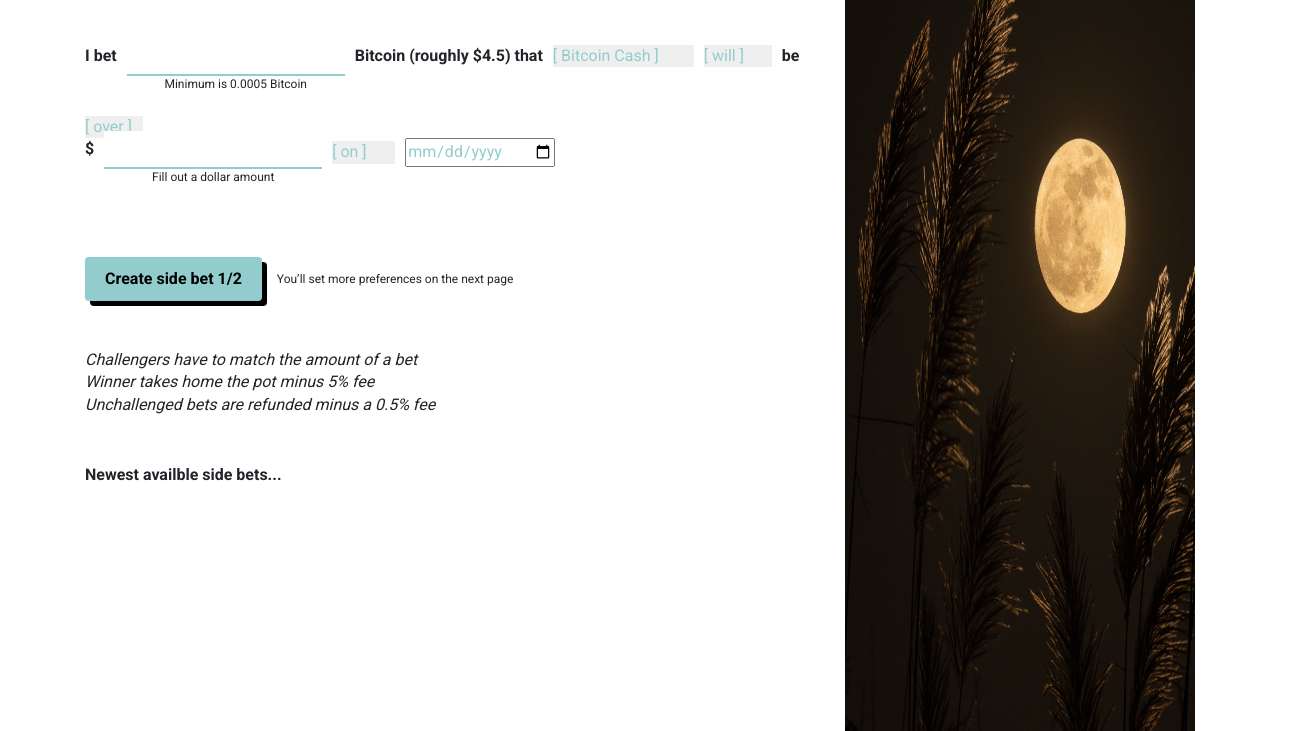
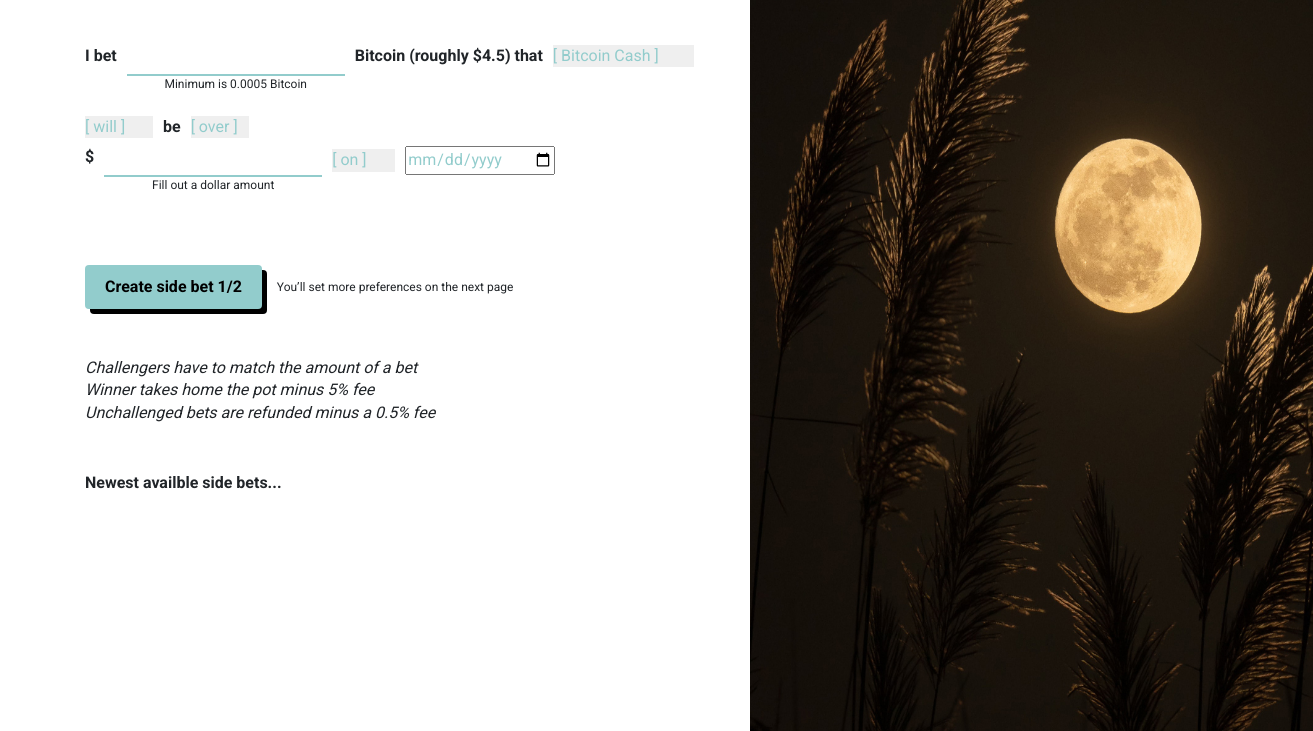
Before and after one commit to Emmanueleclipse/Form-Bootstrap, a plain HTML site: page index.html in a window 1280 px wide. Shown: the part 69-800 px from the top of the page, 1313 px wide, since content can reach past the window. Drawn offline with Linux system fonts and the light colour scheme.

Commit message:
intial commit (any name)

```diff
--- a/css/app.css
+++ b/css/app.css
@@ -79,7 +79,8 @@ a:visited {
     margin-right: 1.875rem; }
   .navigation .navbar-nav a {
     color: #92CCCC;
-    font-weight: bold; }
+    font-weight: bold;
+    white-space: nowrap; }
 
 .centered-flex {
   color: #92CCCC; }
@@ -116,6 +117,15 @@ a:visited {
     .page-1 .custom-row *,
     .page-2 .custom-row * {
       white-space: normal; } }
+
+.container > .row {
+  flex-wrap: nowrap !important; }
+  .container > .row > .col-md-5 {
+    padding-right: 0 !important;
+    flex: 0 0 50.666667% !important;
+    max-width: 100%; }
+    .container > .row > .col-md-5 img {
+      width: 100% !important; }
 
 .button-container {
   display: flex;
--- a/index.html
+++ b/index.html
@@ -22,13 +22,13 @@
 <body>
     <div class="container">
         <div class="row">
-            <div class="col-md-8">
+            <div class="col-md-7">
                 <nav class="navbar navbar-expand-md navigation">
                     <a class="navbar-brand" href="index.html">
                         <img src="images/s_logo.png" class="img-fluid logo" alt="">
                     </a>
                     <button class="navbar-toggler" type="button" data-toggle="collapse" data-target="#collapsibleNavbar">
-                        <span class="navbar-toggler-icon"></span>
+                        <span class="fas fa-bars"></span>
                     </button>
                     <div class="collapse navbar-collapse" id="collapsibleNavbar">
                         <ul class="navbar-nav">
@@ -104,7 +104,7 @@
                     </form>
                 </div>
             </div>
-            <div class="col-md-4 right-image-container  d-none d-md-block">
+            <div class="col-md-5 right-image-container  d-none d-md-block">
                 <img src="images/s_moon.jpg" class="img-fluid" alt="">
             </div>
         </div>
```
Also changed, not shown: about.html (+1 -1 lines), page2.html (+1 -1 lines), page3.html (+1 -1 lines), page4.html (+1 -1 lines), page5.html (+1 -1 lines), page6.html (+1 -1 lines), css/app.min.css.
